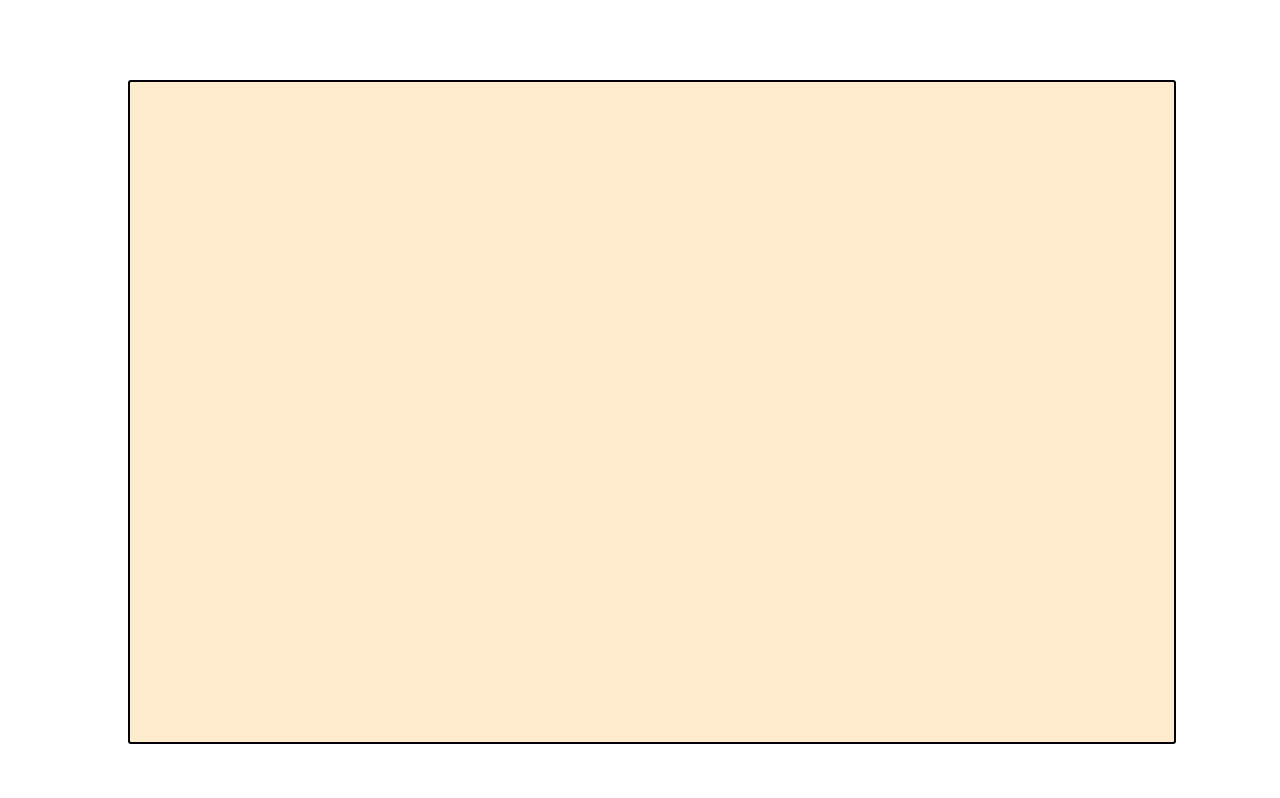
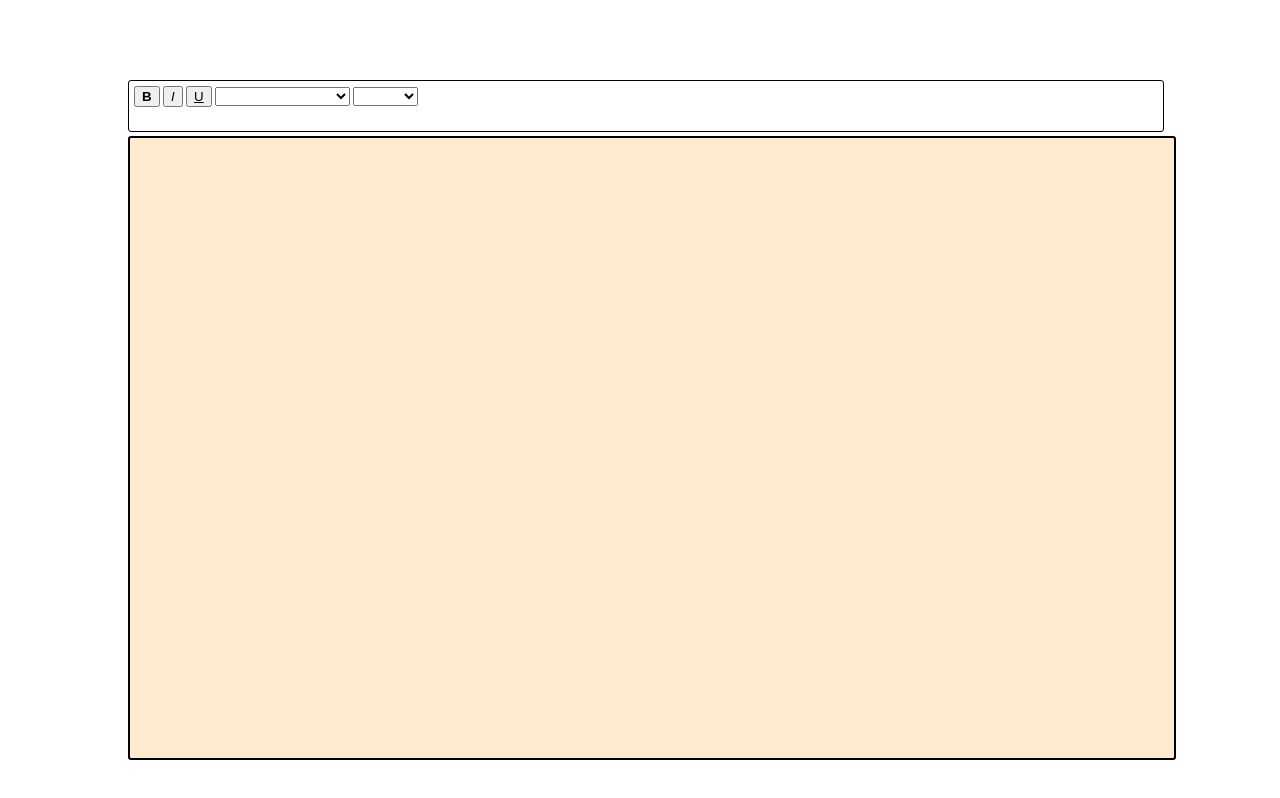
Before and after one commit to victorvianaom/Simple-WYSIWYG-Editor-jQuery, a website: page index.html in a window 1280 px wide. Drawn offline with nearby package versions, Linux system fonts and the light colour scheme.

Commit message:
add buttons and select and css, installed jquery via npm

```diff
--- a/index.html
+++ b/index.html
@@ -6,8 +6,30 @@
     <meta charset="utf-8" />
     <title>WYSIWYG Editor with jQuery</title>
     <link rel="stylesheet" href="style.css">
+    <script src="https://code.jquery.com/jquery-3.5.1.min.js" integrity="sha256-9/aliU8dGd2tb6OSsuzixeV4y/faTqgFtohetphbbj0=" crossorigin="anonymous"></script>
+    <script src="./script.js"></script>
 </head>
 <body>
-    <div id="container" contenteditable="true"></div>
+    <div id="toolbar">
+        <button class="toolbar-btn bold" data-format="bold">B</button>
+        <button class="toolbar-btn italic" data-format="italic">I</button>
+        <button class="toolbar-btn underline" data-format="underline">U</button>
+        <select class="toolbar-ddl fontname" data-format="fontname">
+            <option value=""></option>
+            <option value="Arial">Arial</option>
+            <option value="Courier New">Courier New</option>
+            <option value="Times New Roman">Times New Roman</option>
+        </select>
+        <select class="toolbar-ddl fontsize" data-format="fontsize">
+            <option value=""></option>
+            <option value="2">Small</option>
+            <option value="3">Normal</option>
+            <option value="4">Big</option>
+            <option value="5">Bigger</option>
+        </select>
+    </div>
+
+    <div id="container" contenteditable="true">
+    </div>
 </body>
 </html>
--- /dev/null
+++ b/script.js
@@ -0,0 +1 @@
+$(document).ready
--- a/style.css
+++ b/style.css
@@ -6,11 +6,30 @@ body {
 div#container {
     background: blanchedalmond;
     position: absolute;
-    top: 10%;
+    top: 17%;
     left: 10%;
-    height: 80%;
+    height: 75%;
     width: 80%;
     padding: 10px;
     border: 2px solid black;
     border-radius: 3px;
 }
+div#toolbar {
+    position: absolute;
+    top: 10%;
+    left: 10%;
+    height: 5%;
+    width: 80%;
+    padding: 5px;
+    border: 1px solid black;
+    border-radius: 3px;
+}
+button.bold {
+    font-weight: bold;
+}
+button.italic {
+    font-style: italic;
+}
+button.underline {
+    text-decoration: underline;
+}
```
Also changed, not shown: package.json (added, +23 -0 lines), 2 other files.
